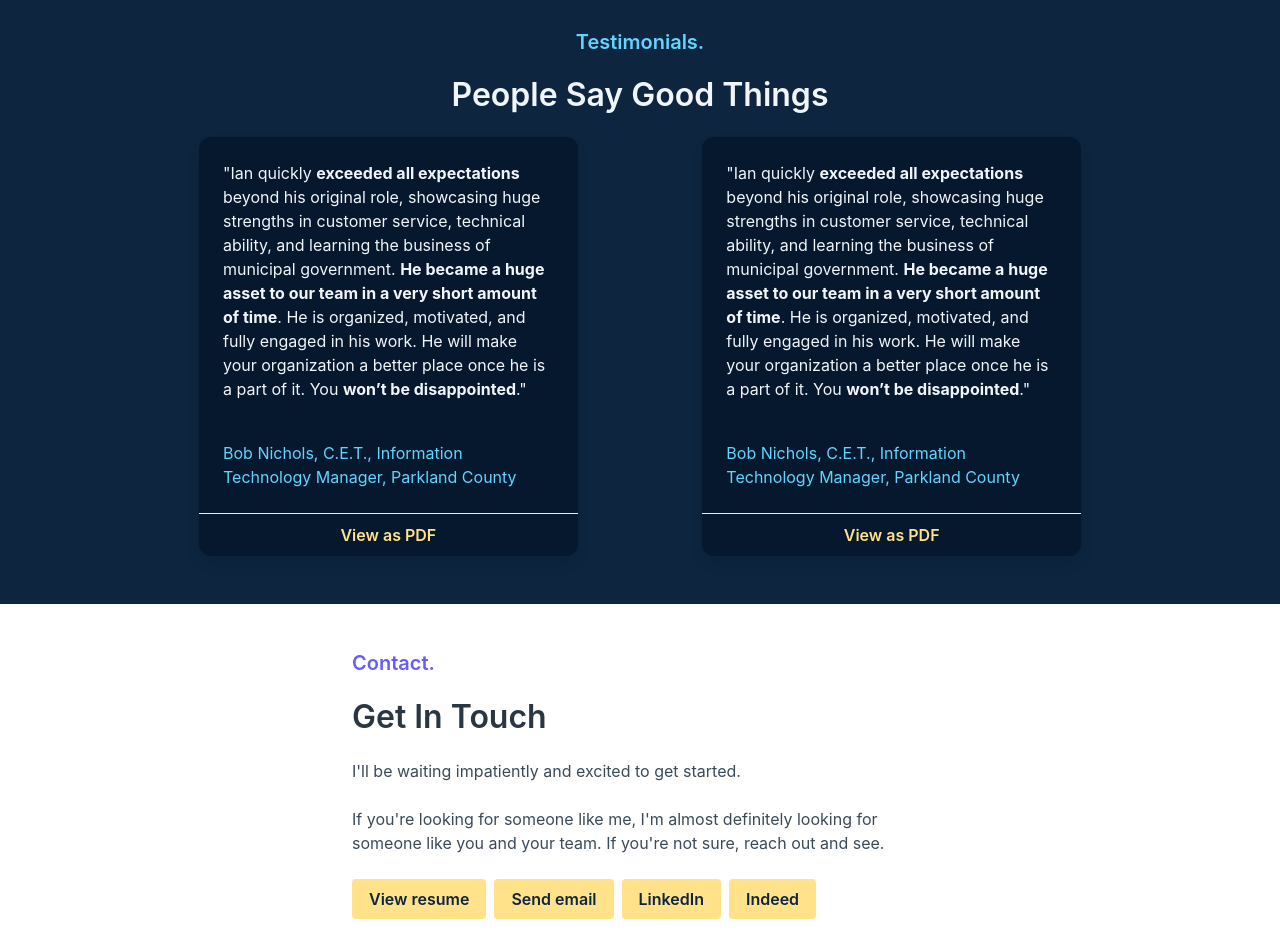
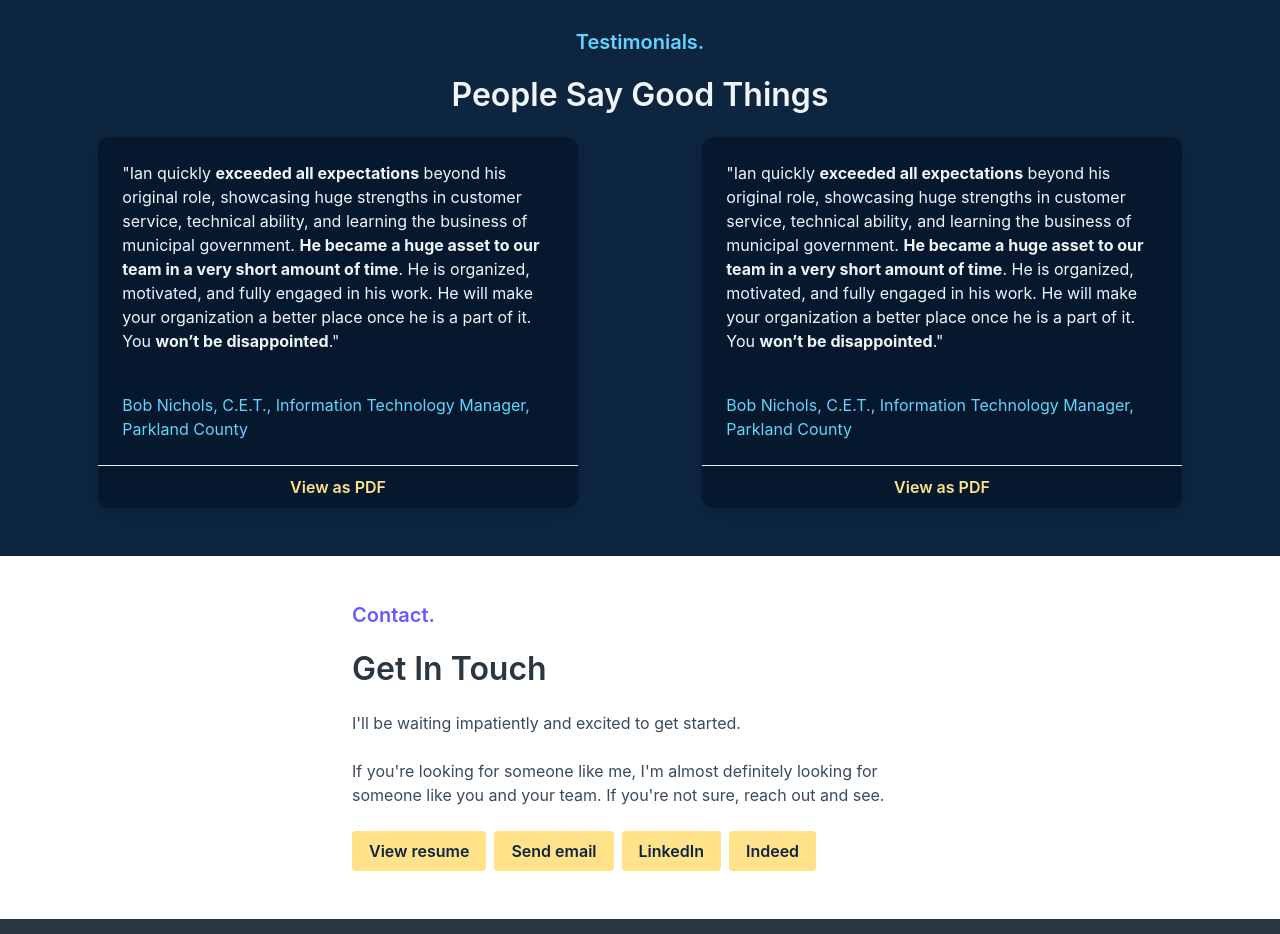
Before and after one commit to funnyr0b0t/personal-site, a plain HTML site: page index.html in a window 1280 px wide. Shown: the part 1740-2674 px from the top of the page. Drawn offline with Linux system fonts and the light colour scheme.

Commit message:
see diff

```diff
--- a/index.html
+++ b/index.html
@@ -507,7 +507,7 @@
     </div>
     <div class="columns is-centered">
       <div class="column"></div>
-      <div class="column is-4">
+      <div class="column is-5">
         <div
           class="card has-background-success-dark has-text-light"
           style="border-radius: 0.75rem;"
@@ -582,7 +582,7 @@
         </p> -->
       </div>
       <div class="column is-1"></div>
-      <div class="column is-4">
+      <div class="column is-5">
         <div
           class="card has-background-success-dark has-text-light"
           style="border-radius: 0.75rem;"
```
